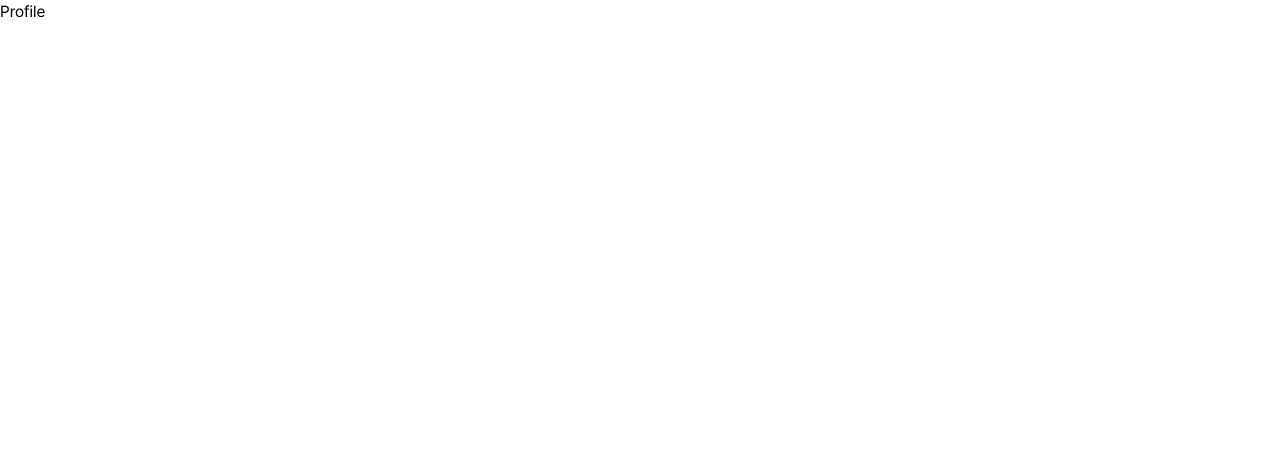
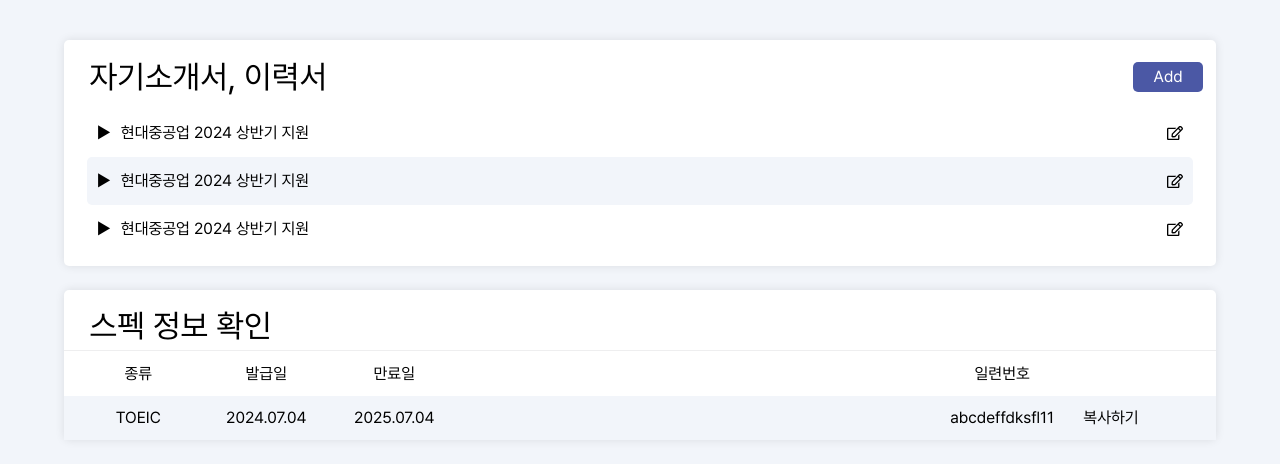
Before and after one commit to team-strawberry-milk/tothenext-client, a Next.js app: page /profile in a window 1280 px wide. Shown: the top 464 px of the page. Built offline with nearby package versions, Linux system fonts and the light colour scheme.

Commit message:
feat: profile 페이지 제작

```diff
--- a/app/profile/page.js
+++ b/app/profile/page.js
@@ -1,3 +1,307 @@
+"use client";
+import { useState } from "react";
+import styled, { createGlobalStyle } from "styled-components";
+import { FaRegEdit } from "react-icons/fa";
+
+const GlobalStyle = createGlobalStyle`
+    body{
+        background-color: #F2F5FA;
+        margin: 0;
+    }
+`;
+const ProfilePageWrapper = styled.div`
+  display: flex;
+  flex-direction: column;
+  justify-content: center;
+  align-items: center;
+  width: 100%;
+  margin-top: 5vh;
+  gap: 3vh;
+`;
+
+const IntroduceContainer = styled.div`
+  display: flex;
+  width: 90vw;
+  padding: 1vw;
+  border-radius: 5px;
+  box-shadow: 0px 0px 10px 0px rgba(0, 0, 0, 0.1);
+  flex-direction: column;
+  background-color: #ffffff;
+`;
+
+const IntroduceTopWrapper = styled.div`
+  display: flex;
+  justify-content: space-between;
+  align-items: center;
+  margin-bottom: 1vh;
+`;
+const IntroduceText = styled.div`
+  font-size: 2rem;
+  padding-left: 1vw;
+`;
+const AddBTN = styled.button`
+  font-size: 1rem;
+  background-color: #4b58a5;
+  width: 70px;
+  height: 30px;
+  border-radius: 5px;
+  color: #ffffff;
+`;
+
+const SelfIntroductionContainer = styled.div`
+  display: flex;
+  flex-direction: column;
+`;
+
+const SelfIntroduction = styled.div`
+  padding: 0px 10px;
+`;
+
+const ToggleAndCompany = styled.div`
+  display: flex;
+
+  height: 6vh;
+  border-radius: 5px;
+  padding: 10px;
+  align-items: center;
+  background-color: ${(props) => (props.index % 2 === 0 ? "white" : "#f2f5fa")};
+`;
+
+const EditBTN = styled(FaRegEdit)`
+  font-size: 1rem;
+  cursor: pointer;
+`;
+
+const ToggleAndEdit = styled.div`
+  width: 100%;
+  display: flex;
+  align-items: center;
+  justify-content: space-between;
+`;
+
+const Toggles = styled.div`
+  display: flex;
+  gap: 10px;
+`;
+
+const ToggleBTN = styled.button``;
+
+const CompanyName = styled.div``;
+
+const SelfIntroductionContent = styled.div`
+  padding: 15px 25px;
+`;
+
+const CheckInformation = styled.div`
+  box-shadow: 0px 0px 10px 0px rgba(0, 0, 0, 0.1);
+  display: flex;
+  width: 90vw;
+  padding-top: 1vw;
+
+  border-radius: 5px;
+  flex-direction: column;
+  background-color: #ffffff;
+`;
+
+const CheckInformationText = styled.div`
+  font-size: 2rem;
+  padding-left: 2vw;
+`;
+
+const CertificateInformationBar = styled.div`
+  display: flex;
+  padding: 0.8vw;
+  border-top: 1px solid #eeeeef;
+  justify-content: space-between;
+`;
+
+const CertificationBar = styled.div`
+  display: flex;
+  width: 30vw;
+  justify-content: space-around;
+`;
+
+const CertificateNameBar = styled.div`
+  display: flex;
+  justify-content: center;
+  width: 10vw;
+`;
+
+const CertificateIssuanceDateBar = styled.div`
+  display: flex;
+  justify-content: center;
+  width: 10vw;
+`;
+
+const CertificateExpirationDateBar = styled.div`
+  display: flex;
+  justify-content: center;
+  width: 10vw;
+`;
+
+const CertificateSerialNumberBar = styled.div`
+  display: flex;
+  justify-content: center;
+  width: 10vw;
+`;
+
+const CertificateCopyBar = styled.div`
+  display: flex;
+  justify-content: center;
+  width: 7vw;
+  margin-right: 50px;
+`;
+
+const CertificateInformation = styled.div`
+  display: flex;
+  padding: 0.8vw;
+  background-color: ${(props) => (props.index % 2 === 0 ? "white" : "#f2f5fa")};
+  justify-content: space-between;
+`;
+
+const Certification = styled.div`
+  display: flex;
+  width: 30vw;
+  justify-content: space-around;
+`;
+
+const CertificateName = styled.div`
+  display: flex;
+  justify-content: center;
+  width: 10vw;
+`;
+
+const CertificateIssuanceDate = styled.div`
+  display: flex;
+  justify-content: center;
+  width: 10vw;
+`;
+
+const CertificateExpirationDate = styled.div`
+  display: flex;
+  justify-content: center;
+  width: 10vw;
+`;
+
+const CertificateSerialNumber = styled.div`
+  display: flex;
+  justify-content: center;
+  width: 10vw;
+`;
+
+const CertificateSerialNumberWrapper = styled.div`
+  display: flex;
+`;
+
+const CertificateCopy = styled.button`
+  display: flex;
+  justify-content: center;
+  width: 7vw;
+  margin-right: 50px;
+  cursor: pointer;
+`;
+
 export default function Profile() {
-  return <div className="">Profile</div>;
+  const [openIndexes, setOpenIndexes] = useState([]);
+
+  const toggleClick = (index) => {
+    setOpenIndexes((prev) => {
+      if (prev.includes(index)) {
+        return prev.filter((i) => i !== index);
+      } else {
+        return [...prev, index];
+      }
+    });
+  };
+
+  return (
+    <ProfilePageWrapper>
+      <GlobalStyle />
+      <IntroduceContainer>
+        <IntroduceTopWrapper>
+          <IntroduceText>자기소개서, 이력서</IntroduceText>
+          <AddBTN>Add</AddBTN>
+        </IntroduceTopWrapper>
+        <SelfIntroductionContainer>
+          <SelfIntroduction>
+            <ToggleAndCompany index={0}>
+              <ToggleAndEdit>
+                <Toggles>
+                  <ToggleBTN onClick={() => toggleClick(0)}>
+                    {openIndexes.includes(0) ? "▼" : "▶"}
+                  </ToggleBTN>
+                  <CompanyName>현대중공업 2024 상반기 지원</CompanyName>
+                </Toggles>
+                <EditBTN />
+              </ToggleAndEdit>
+            </ToggleAndCompany>
+
+            {openIndexes.includes(0) && (
+              <SelfIntroductionContent>자기소개 내용1</SelfIntroductionContent>
+            )}
+          </SelfIntroduction>
+          <SelfIntroduction>
+            <ToggleAndCompany index={1}>
+              <ToggleAndEdit>
+                <Toggles>
+                  <ToggleBTN onClick={() => toggleClick(1)}>
+                    {openIndexes.includes(1) ? "▼" : "▶"}
+                  </ToggleBTN>
+                  <CompanyName>현대중공업 2024 상반기 지원</CompanyName>
+                </Toggles>
+                <EditBTN />
+              </ToggleAndEdit>
+            </ToggleAndCompany>
+
+            {openIndexes.includes(1) && (
+              <SelfIntroductionContent>자기소개 내용1</SelfIntroductionContent>
+            )}
+          </SelfIntroduction>
+          <SelfIntroduction>
+            <ToggleAndCompany index={2}>
+              <ToggleAndEdit>
+                <Toggles>
+                  <ToggleBTN onClick={() => toggleClick(2)}>
+                    {openIndexes.includes(0) ? "▼" : "▶"}
+                  </ToggleBTN>
+                  <CompanyName>현대중공업 2024 상반기 지원</CompanyName>
+                </Toggles>
+                <EditBTN />
+              </ToggleAndEdit>
+            </ToggleAndCompany>
+
+            {openIndexes.includes(2) && (
+              <SelfIntroductionContent>자기소개 내용1</SelfIntroductionContent>
+            )}
+          </SelfIntroduction>
+        </SelfIntroductionContainer>
+      </IntroduceContainer>
+
+      <CheckInformation>
+        <CheckInformationText>스펙 정보 확인</CheckInformationText>
+        <CertificateInformationBar>
+          <CertificationBar>
+            <CertificateNameBar>종류</CertificateNameBar>
+            <CertificateIssuanceDateBar>발급일</CertificateIssuanceDateBar>
+            <CertificateExpirationDateBar>만료일</CertificateExpirationDateBar>
+          </CertificationBar>
+          <CertificateSerialNumberWrapper>
+            <CertificateSerialNumberBar>일련번호</CertificateSerialNumberBar>
+            <CertificateCopyBar />
+          </CertificateSerialNumberWrapper>
+        </CertificateInformationBar>
+        <CertificateInformation>
+          <Certification>
+            <CertificateName>TOEIC</CertificateName>
+            <CertificateIssuanceDate>2024.07.04</CertificateIssuanceDate>
+            <CertificateExpirationDate>2025.07.04</CertificateExpirationDate>
+          </Certification>
+          <CertificateSerialNumberWrapper>
+            <CertificateSerialNumber>abcdeffdksfl11</CertificateSerialNumber>
+            <CertificateCopy>복사하기</CertificateCopy>
+          </CertificateSerialNumberWrapper>
+        </CertificateInformation>
+      </CheckInformation>
+    </ProfilePageWrapper>
+  );
 }
```
